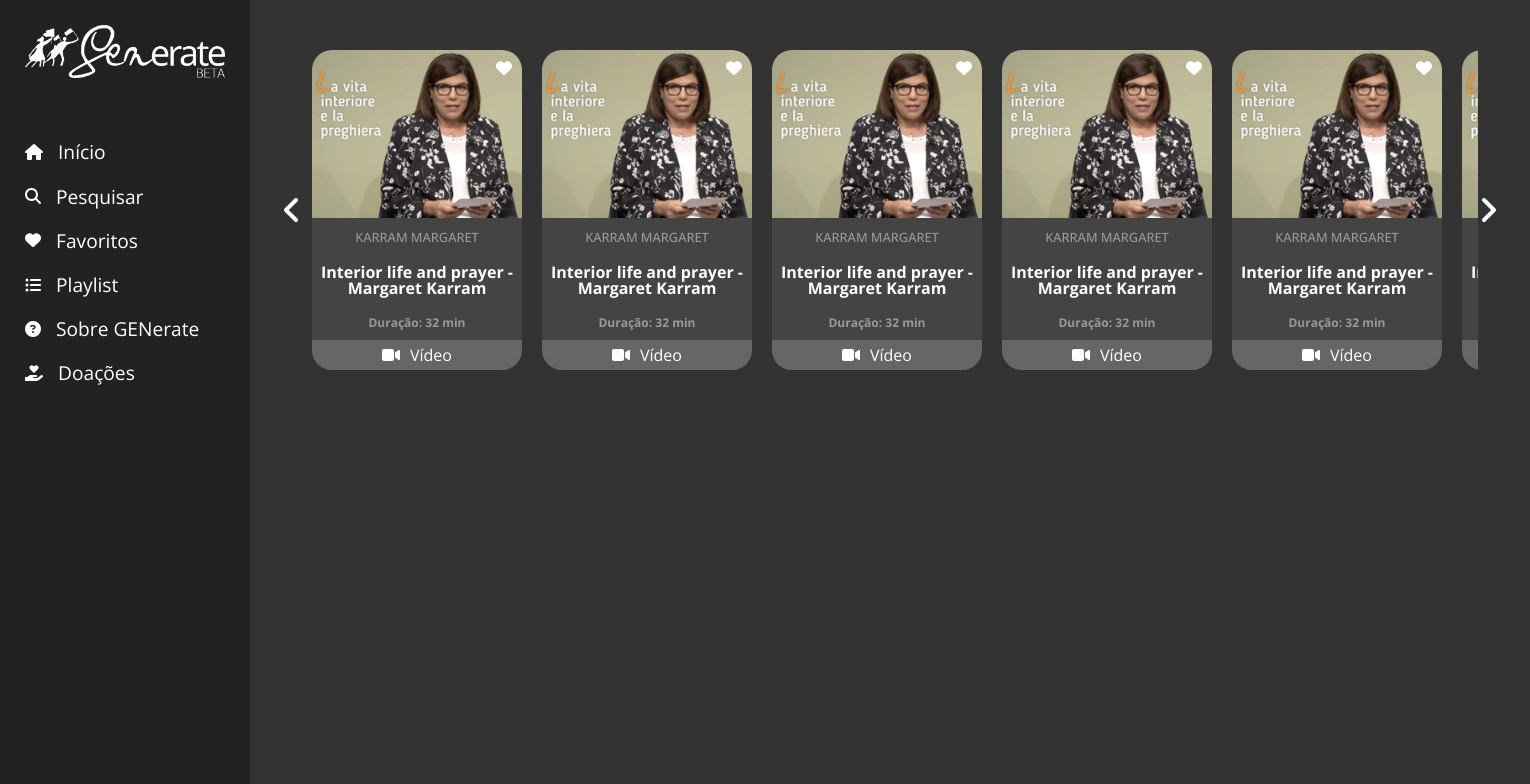
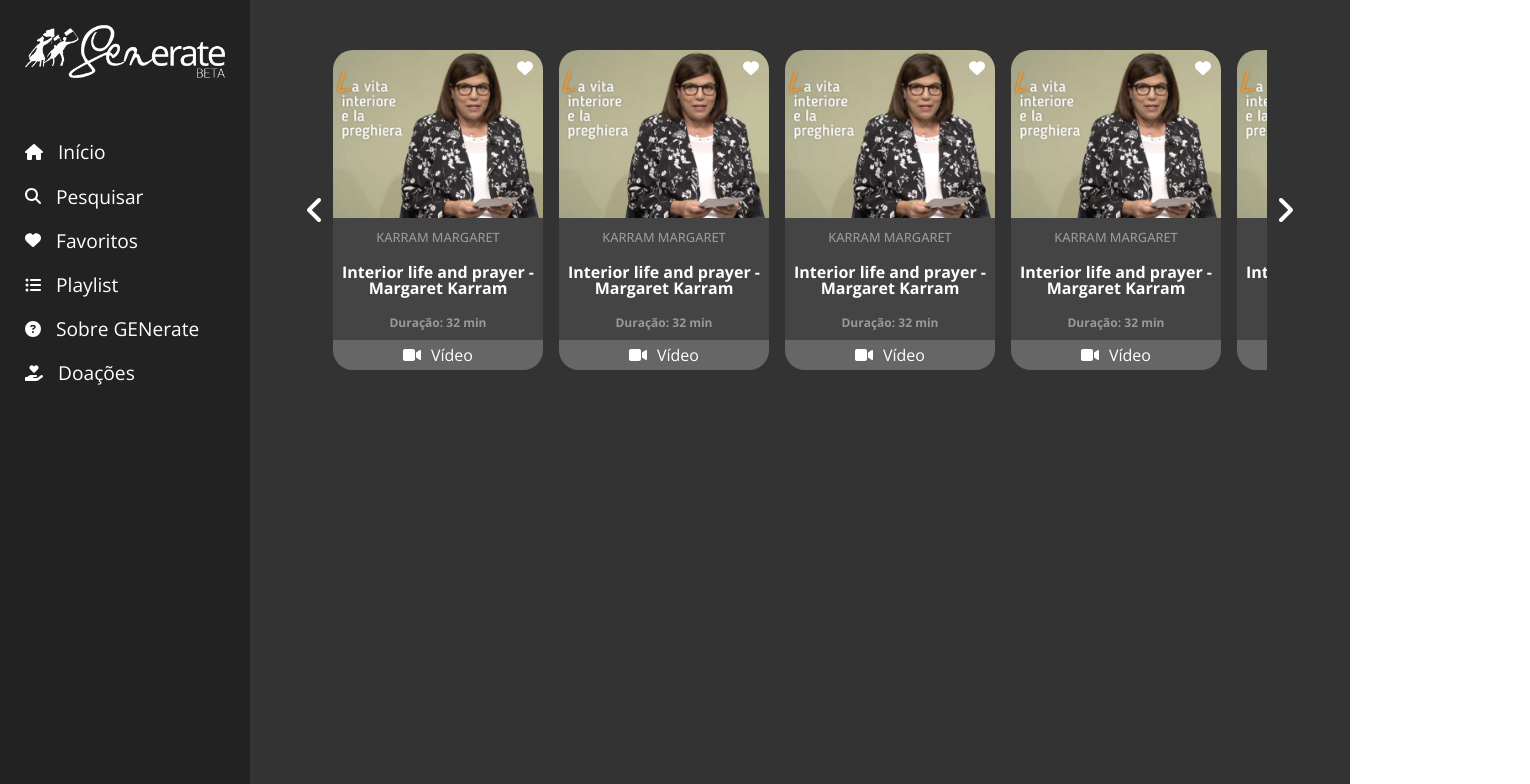
Before and after one commit to JeffersonRenato/new-generate, a React (Create React App) app: page /home in a window 1280 px wide. Shown: the top 784 px of the page, 1530 px wide, since content can reach past the window. Built offline with nearby package versions, Linux system fonts and the light colour scheme.

Commit message:
some carousel visuals tweaks

```diff
--- a/src/Components/Card/card.style.scss
+++ b/src/Components/Card/card.style.scss
@@ -4,7 +4,6 @@
   background: #444;
   border-radius: 20px;
   overflow: hidden;
-  margin: 0 10px;
   color: #fff;
   transition: 0.5s;
 
--- a/src/Components/Carousel/carousel.style.scss
+++ b/src/Components/Carousel/carousel.style.scss
@@ -1,18 +1,22 @@
 .carousel-area {
-  width: 95%;
+  max-width: 1100px;
+  width: 90%;
+  margin: 50px 0;
   display: flex;
   justify-content: space-between;
   align-items: center;
-  margin: 50px 0;
+  gap: 0.5em;
+  position: relative;
 
   .carousel-content-area {
+    width: 95%;
     display: flex;
     justify-content: flex-start;
     overflow: hidden;
 
     .carousel-content {
       display: flex;
-      justify-content: space-evenly;
+      gap: 1em;
     }
   }
 
@@ -20,5 +24,11 @@
   .carousel-icon-right {
     font-size: 2em;
     color: #fff;
+    transition: 0.3s;
+
+    &:hover {
+      color: #666;
+      cursor: pointer;
+    }
   }
 }
--- a/src/Components/Carousel/carousel.view.tsx
+++ b/src/Components/Carousel/carousel.view.tsx
@@ -15,7 +15,6 @@ const View = () => (
         <Card />
         <Card />
         <Card />
-        <Card />
       </div>
     </div>
     <div className="carousel-icon-right-area">
```
